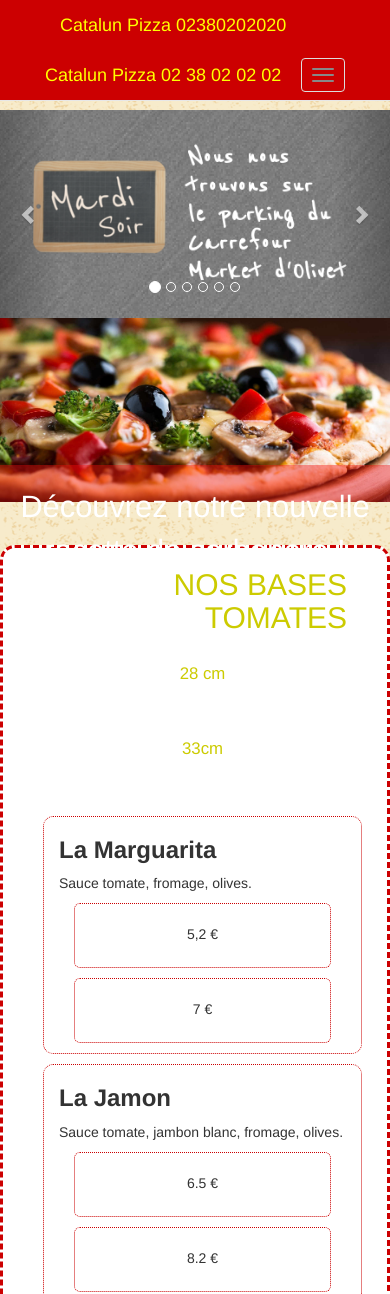
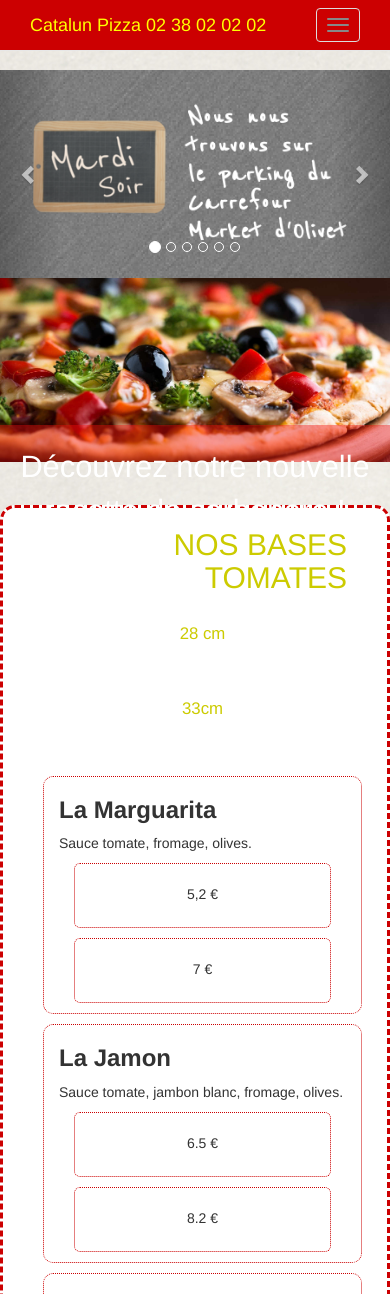
Before and after one commit to Frankois21/Cataluna, a PHP site: page /IndexPizza.html in a window 390 px wide; the page is wider, and only the part inside the window is pictured. Shown: the top 1294 px of that part. Run offline with PHP 8.4, Linux system fonts and the light colour scheme.

Commit message:
trucs responsives

```diff
--- a/IndexPizza.html
+++ b/IndexPizza.html
@@ -22,12 +22,6 @@
 
     <!-- Brand and toggle get grouped for better mobile display -->
    			<div class="navbar-header-default">
-   					<a class="navbar-brand"></a>
-             <a class="navbar-brand" href="#">Catalun Pizza 02380202020</a>
-<div class="container-fluid" id="header">
-
-    <!-- Brand and toggle get grouped for better mobile display -->
-   			<div class="navbar-header-default">
             <img class="pull-left img-circle img-responsive hidden-xs" src="Images/logo_toro.png" style="height: 50px;" alt="logo"><a class="navbar-brand" href="#">Catalun Pizza 02 38 02 02 02</a>
      			 <button type="button" class="navbar-toggle collapsed" data-toggle="collapse" data-target="#bs-example-navbar-collapse-1" aria-expanded="false">
              <span class="sr-only">Toggle navigation</span>
@@ -46,7 +40,7 @@
 
         <li><a href="#">Suggestions <span class="sr-only">(current)</span></a></li>
         <li class="dropdown">
-          <a href="#" class="dropdown-toggle" data-toggle="dropdown" role="button" aria-haspopup="true" aria-expanded="false">Menu <span class="caret"></span></a>
+          <a href="#" class="dropdown-toggle" data-toggle="dropdown" role="button" aria-haspopup="true" aria-expanded="false">Nos pizzas<span class="caret"></span></a>
             <ul class="dropdown-menu couleur">
               <li><a href="#tomate">Base Tomate</a></li>
               <li><a href="#creme">Base Crème</a></li>
@@ -74,9 +68,10 @@
 
 
   <!-- Qui sommes nous-->
-	<div class="container-fluid hidden-xs" id="biographie">
+	<div class="container-fluid hidden-xs" >
 		<div class="row">
-		<section> <p>Ouvert depuis Juillet 2015, nous confectionnons nos pizzas à partir des meilleurs ingrédients. Nous proposons aussi des boissons pour accompagner vos déjeuner et dîners.</p> </section>
+    <div><img src="Images/toro.jpg" class=" col-md-3 col-md-offset-2 img-circle img-bio"></div>
+		<section class = "col-md-5" id="biographie"> <p>Ouvert depuis Juillet 2015, nous confectionnons nos pizzas à partir des meilleurs ingrédients. Nous proposons aussi des boissons pour accompagner vos déjeuner et dîners.</p> </section>
 		</div>
 	</div>
 		<br>
--- a/stylesheet.css
+++ b/stylesheet.css
@@ -1,7 +1,7 @@
 
 body {
-	background-image: url(old_map.png);
-	padding-top: 70px;
+	background-image: url(bg_main.jpg);
+	padding-top: 30px;
 }
 
 a:link {
@@ -45,13 +45,21 @@ a:link {
 
 /*BIOGRAPHIE*/
 #biographie {
-	border: 2px dashed #CC0001;
+	box-shadow: 5px 5px 15px 0 #c2c2c2;
 	border-radius: 15px;
+	width: 30%;
 	margin-top: 50px;
+	margin-left: 50px;
 	font-size: 1.6em;
 	text-align: center;
 	background-color: white;
 }
+
+.img-bio{
+	margin-top: 15px;
+	height: 10%;
+}
+
 
 
 /*PLANNING*/
@@ -123,7 +131,6 @@ h4 {
 	text-align: center;
 	color: white;
 }
-
 
 
 /*MENU*/
@@ -292,4 +299,15 @@ footer{
 	#description p{
 		padding: 1px;
 	}
+
+
+
 }
+
+@media all and (min-device-width: 768px) and (max-device-width: 980px){
+
+	/*BIOGRAPHIE*/
+	#biographie{
+		margin-top: 70px;
+	}
+}
```
Also changed, not shown: bg_main.jpg (added).
